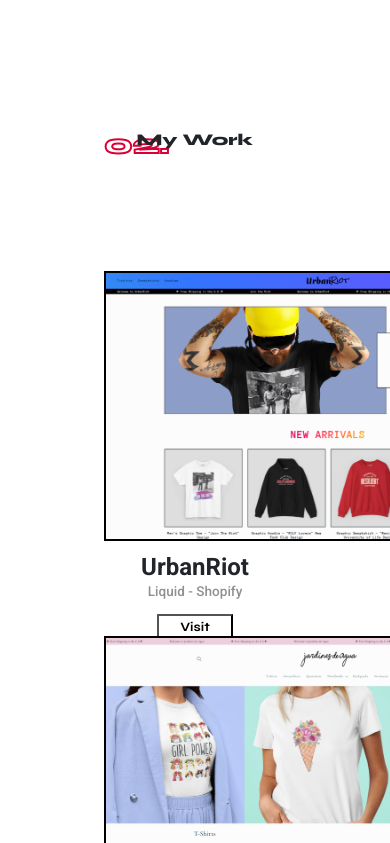
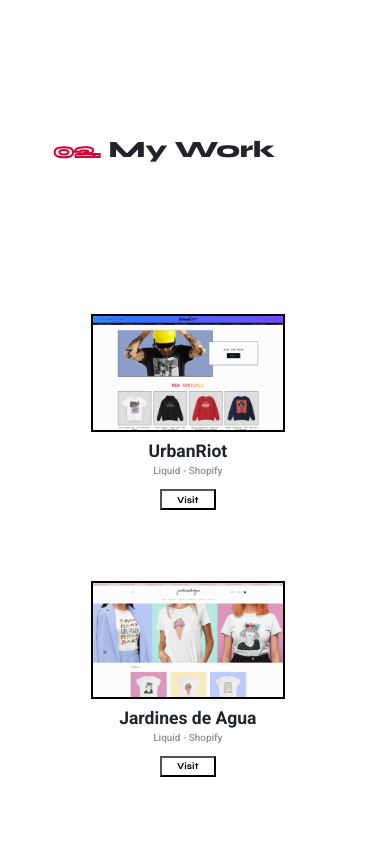
Before and after one commit to titoAndrade/titodev, a React (Create React App) app: page / in a window 390 px wide. Shown: the part 2260-3103 px from the top of the page. Built offline with nearby package versions, Linux system fonts and the light colour scheme; the HTML template or start-up script is replaced by a standard one.

Commit message:
02-mywork-responsive

```diff
--- a/src/routes/Home/Home.css
+++ b/src/routes/Home/Home.css
@@ -153,12 +153,6 @@
 
 @media (max-width: 810px) {
 
-  #row-about {
-    display: flex;
-    justify-content: center;
-    align-items: center;
-  }
-
   #col-photo {
     margin-right: 25%;
   }
@@ -173,8 +167,6 @@
     width: 90vmin;
     height: fit-content;
   }
-
-
 
   .txt {
     justify-content: center;
@@ -197,7 +189,6 @@
   background: #fff;
   width: 100%;
 }
-
 
 #row-services {
   padding-block: 6em;
@@ -279,6 +270,31 @@
   font-size: 0.8em;
   font-family: 'syne';
   font-weight: 700;
+}
+
+@media (max-width: 810px) {
+
+  #backgroundNumber02 h1 {
+    margin-left: -6vmax;
+    font-size: 5vmin;
+  }
+
+  #title-row .col {
+    margin-left: 25%;
+    font-size: 3vmin;
+  }
+
+  #row-work-cards .col-2 {
+    margin-left: 0;
+    padding-left: 0;
+    margin-bottom: 10%;
+    font-size: 3vmin;
+  }
+
+  #row-work-cards img {
+    width: 100%;
+  }
+
 }
 
 /* 03. SKILLS */
@@ -394,11 +410,6 @@
   #row-work-cards .col-2,
   #row-services-cards .col-2 {
     margin-block: 0.4em;
-  }
-
-  #workTitle p {
-    font-size: 4.2vw;
-    margin-left: -1.5em;
   }
 
 }
```
